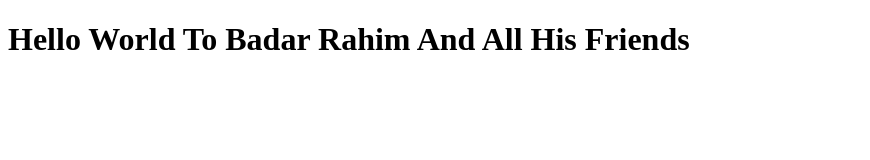
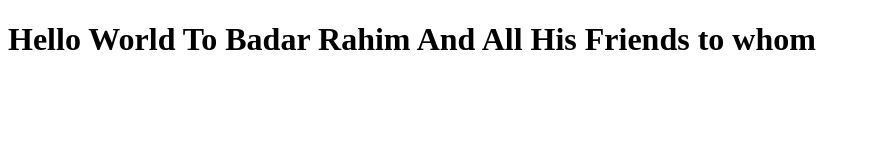
Before and after one commit to badarrahim/ReactPiaicBootcamp, a plain HTML site: page index.html in a window 1280 px wide. Shown: the whole page, without its empty margins (0-870 px from the left). Drawn offline with Linux system fonts and the light colour scheme.

Commit message:
update index.html

```diff
--- a/index.html
+++ b/index.html
@@ -8,7 +8,7 @@
 </head>
 
 <body>
-    <h1>Hello World To Badar Rahim And All His Friends</h1>
+    <h1>Hello World To Badar Rahim And All His Friends to whom</h1>
 </body>
 
 </html>
```
